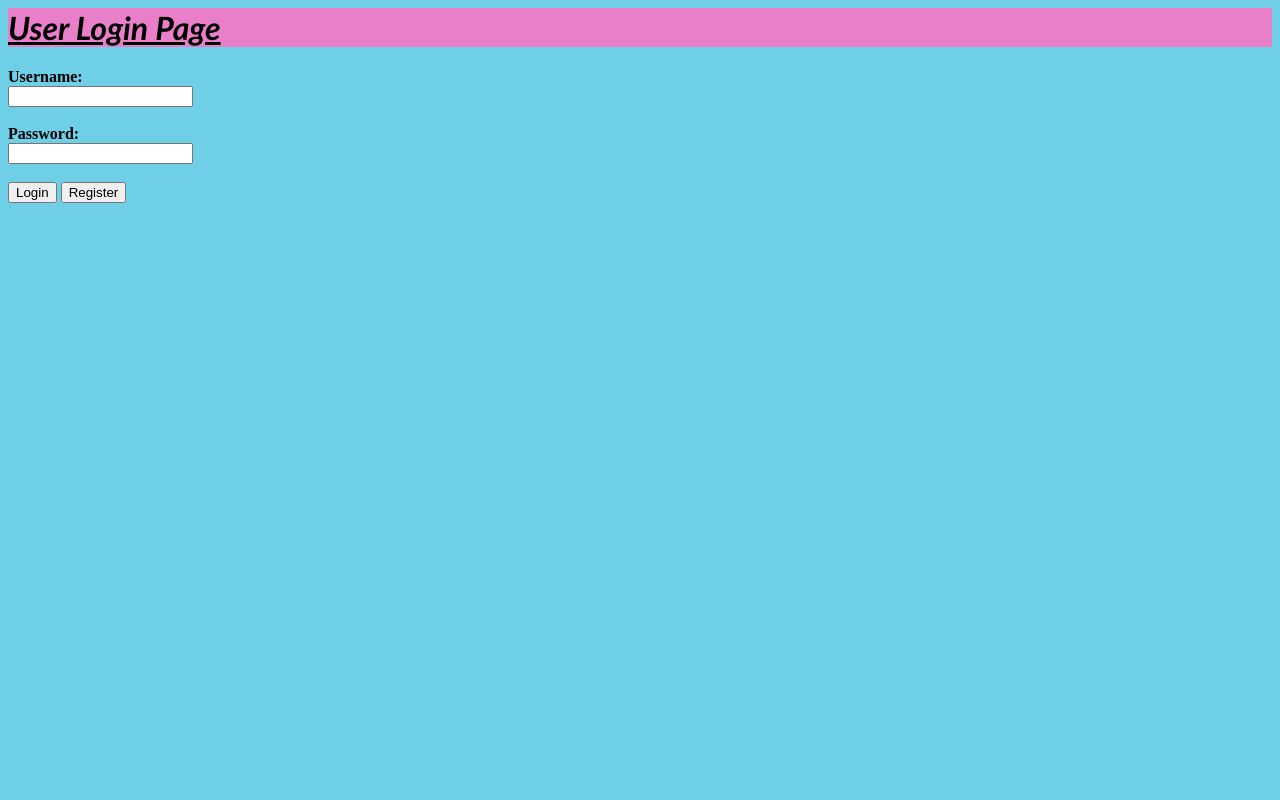
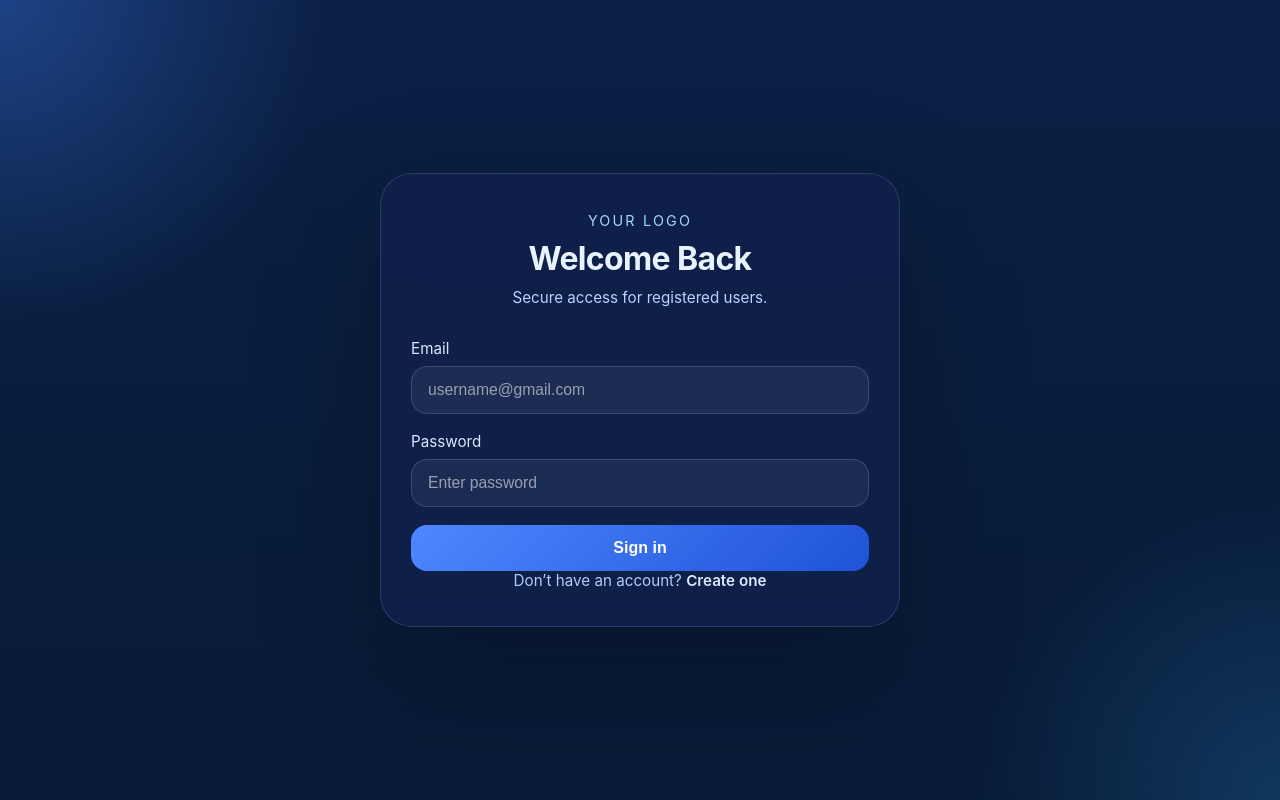
Before and after one commit to kamalesh302003/flask-jwt-auth-sqlite-session-timeout, a Flask app: page /login in a window 1280 px wide. Run offline with Flask 3, Linux system fonts and the light colour scheme.

Commit message:
some stylish are added in login,register and base.html new html file created

```diff
--- a/log.py
+++ b/app.py
@@ -87,7 +87,7 @@ def dashboard():
         return redirect('/login')
     try:
         data=jwt.decode(token,SECRET_KEY,algorithms=["HS256"])
-        return render_template('dashboard.html',user=data['username'])
+        return render_template('dashboard.html',username=data['username'])
     except:
         return redirect('/login')
 
--- /dev/null
+++ b/static/auth.css
@@ -0,0 +1,137 @@
+* {
+    box-sizing: border-box;
+}
+html, body {
+    margin: 0;
+    min-height: 100%;
+    font-family: Inter, 'Segoe UI', sans-serif;
+    color: #e9f2ff;
+    background: radial-gradient(circle at top left, rgba(63, 131, 255, 0.35), transparent 22%),
+                radial-gradient(circle at bottom right, rgba(56, 170, 255, 0.2), transparent 20%),
+                linear-gradient(180deg, #0b2045 0%, #071b36 100%);
+}
+body {
+    display: flex;
+    align-items: center;
+    justify-content: center;
+    min-height: 100vh;
+    padding: 24px;
+}
+.page-shell {
+    width: 100%;
+    max-width: 520px;
+}
+.auth-card {
+    background: rgba(15, 32, 74, 0.88);
+    min-height: 360px;
+    border: 1px solid rgba(255, 255, 255, 0.12);
+    border-radius: 32px;
+    padding: 36px 30px;
+    box-shadow: 0 40px 120px rgba(0, 0, 0, 0.28);
+    backdrop-filter: blur(18px);
+}
+.auth-brand {
+    text-align: center;
+    margin-bottom: 32px;
+}
+.brand-mark {
+    display: inline-block;
+    font-size: 0.9rem;
+    letter-spacing: 0.15em;
+    text-transform: uppercase;
+    color: #a3d4ff;
+    margin-bottom: 10px;
+}
+.auth-brand h1 {
+    margin: 0;
+    font-size: 2rem;
+    letter-spacing: -0.02em;
+}
+.auth-intro {
+    margin: 10px auto 0;
+    font-size: 0.95rem;
+    color: #b7d4ff;
+    max-width: 320px;
+}
+form {
+    display: grid;
+    gap: 18px;
+}
+label {
+    display: block;
+    font-size: 0.95rem;
+    color: #d8e8ff;
+    margin-bottom: 8px;
+}
+input[type="text"],
+input[type="password"] {
+    width: 100%;
+    border: 1px solid rgba(255, 255, 255, 0.14);
+    border-radius: 16px;
+    padding: 14px 16px;
+    background: rgba(255, 255, 255, 0.06);
+    color: #f8fbff;
+    font-size: 0.98rem;
+}
+input[type="text"]::placeholder,
+input[type="password"]::placeholder {
+    color: rgba(255, 255, 255, 0.55);
+}
+input:focus {
+    outline: none;
+    border-color: rgba(112, 178, 255, 0.88);
+    box-shadow: 0 0 0 4px rgba(82, 152, 255, 0.12);
+}
+button.submit {
+    width: 100%;
+    padding: 14px 16px;
+    border: none;
+    border-radius: 16px;
+    background: linear-gradient(135deg, #4f87ff, #1e53d7);
+    color: white;
+    font-size: 1rem;
+    font-weight: 600;
+    cursor: pointer;
+    transition: transform 0.2s ease, filter 0.2s ease;
+}
+button.submit:hover {
+    transform: translateY(-1px);
+    filter: brightness(1.05);
+}
+.auth-footer {
+    text-align: center;
+    font-size: 0.95rem;
+    color: #afcdfc;
+}
+.auth-footer a {
+    color: #dce9ff;
+    text-decoration: none;
+    font-weight: 600;
+}
+.auth-footer a:hover {
+    text-decoration: underline;
+}
+.nav-button {
+    display: inline-flex;
+    justify-content: center;
+    width: 100%;
+    padding: 14px 16px;
+    border-radius: 16px;
+    border: 1px solid rgba(255, 255, 255, 0.16);
+    background: rgba(255, 255, 255, 0.06);
+    color: #d6e8ff;
+    text-transform: uppercase;
+    letter-spacing: 0.05em;
+    font-weight: 600;
+    text-decoration: none;
+    transition: background 0.2s ease;
+}
+.nav-button:hover {
+    background: rgba(255, 255, 255, 0.12);
+}
+.message {
+    text-align: center;
+    color: #9dbce3;
+    font-size: 0.95rem;
+    margin-top: 8px;
+}
--- /dev/null
+++ b/templates/base.html
@@ -0,0 +1,21 @@
+<!DOCTYPE html>
+<html lang="en">
+<head>
+    <meta charset="UTF-8" />
+    <meta name="viewport" content="width=device-width, initial-scale=1.0" />
+    <title>{% block title %}Auth Page{% endblock %}</title>
+    <link rel="stylesheet" href="{{ url_for('static', filename='auth.css') }}" />
+</head>
+<body>
+    <div class="page-shell">
+        <div class="auth-card">
+            <div class="auth-brand">
+                <span class="brand-mark">Your logo</span>
+                <h1>{% block heading %}Welcome{% endblock %}</h1>
+                <p class="auth-intro">Secure access for registered users.</p>
+            </div>
+            {% block content %}{% endblock %}
+        </div>
+    </div>
+</body>
+</html>
--- a/templates/dashboard.html
+++ b/templates/dashboard.html
@@ -5,7 +5,7 @@
 <link rel="stylesheet" href="{{url_for('static',filename='style2.css')}}"/>
 </head>
 <body>
- <h2>Welcome {{ user }}</h2>
+ <h2>Welcome {{ username }}</h2>
     <p>You are logged in using JWT </p>
     <a href="/logout">Logout</a>
 </body>
--- a/templates/login.html
+++ b/templates/login.html
@@ -1,21 +1,19 @@
-<html>
-    <head>
-        <title>
-            Login Page
-        </title>
-        <link rel="stylesheet" href="{{url_for('static',filename='style1.css')}}"/>
-    </head>
-    <h1><b><i><u>User Login Page</u></i></b></h1>
-    <body>
-        <form action="/login" method="POST">
-            <b><label for="username">Username:</label></b>  <br>
-            <input type="text" id="username" name="username">  <br><br>
-            <b><label for="password">Password:</label></b>   <br>
-            <input type="password" id="password" name="password">  <br><br>
-            <input type="submit" name="Submit" value="Login" >
-            <a href="/register">
-            <button type="button">Register</button>
-            </a>
-        </form>
-    </body>
-</html>
+{% extends 'base.html' %}
+{% block title %}Login{% endblock %}
+{% block heading %}Welcome Back{% endblock %}
+{% block content %}
+<form action="/login" method="POST">
+    <div>
+        <label for="username">Email</label>
+        <input type="text" id="username" name="username" placeholder="username@gmail.com" required />
+    </div>
+    <div>
+        <label for="password">Password</label>
+        <input type="password" id="password" name="password" placeholder="Enter password" required />
+    </div>
+    <button type="submit" class="submit">Sign in</button>
+</form>
+<div class="auth-footer">
+    Don’t have an account? <a href="/register">Create one</a>
+</div>
+{% endblock %}
```
Also changed, not shown: classsqlconnect/app.py (added, +30 -0 lines), classsqlconnect/templates/error.html (added, +19 -0 lines), classsqlconnect/templates/index.html (added, +28 -0 lines), classsqlconnect/templates/successful.html (added, +16 -0 lines), templates/register.html (+17 -21 lines).
